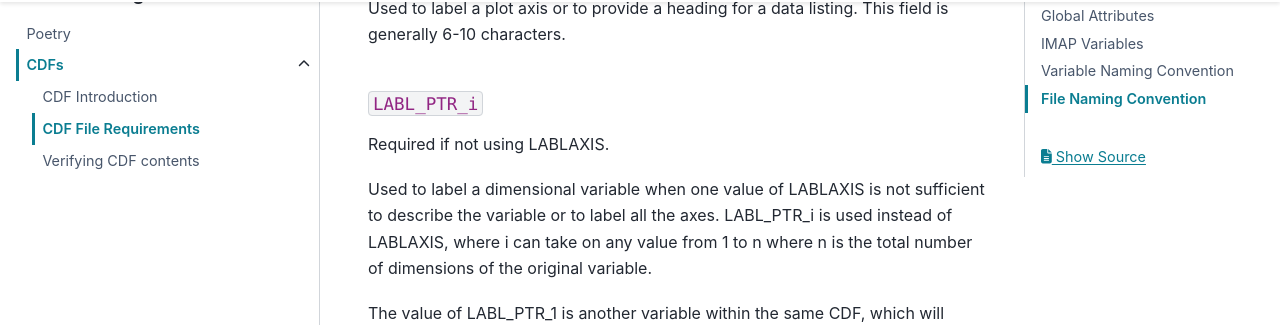
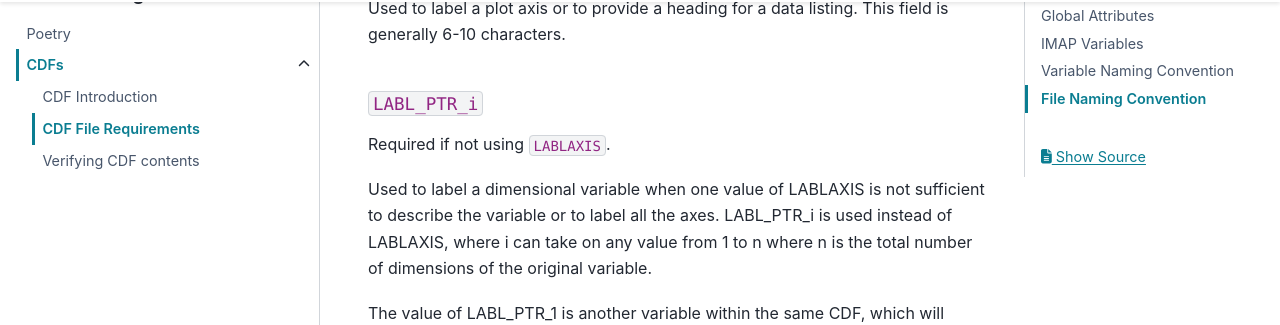
Before and after one commit to IMAP-Science-Operations-Center/imap_processing, a Sphinx documentation site: the page built from docs/source/external-tools/cdf/cdf_requirements.rst, in a window 1280 px wide and 900 px high, scrolled down 8490 px. Shown: the part 126-451 px from the top of the window. Built offline with Sphinx 7.4.7 and the PyData theme 0.15.4, drawn with Linux system fonts in a browser that asks for light colours.

```diff
--- a/docs/source/external-tools/cdf/cdf_requirements.rst
+++ b/docs/source/external-tools/cdf/cdf_requirements.rst
@@ -216,7 +216,7 @@ Used to label a plot axis or to provide a heading for a data listing. This field
 
 ``LABL_PTR_i``
 ^^^^^^^^^^^^^^
-Required if not using LABLAXIS.
+Required if not using ``LABLAXIS``.
 
 Used to label a dimensional variable when one value of LABLAXIS is not sufficient to describe the variable or to label all the axes. LABL_PTR_i is used instead of LABLAXIS, where i can take on any value from 1 to n where n is the total number of dimensions of the original variable.
 
```
